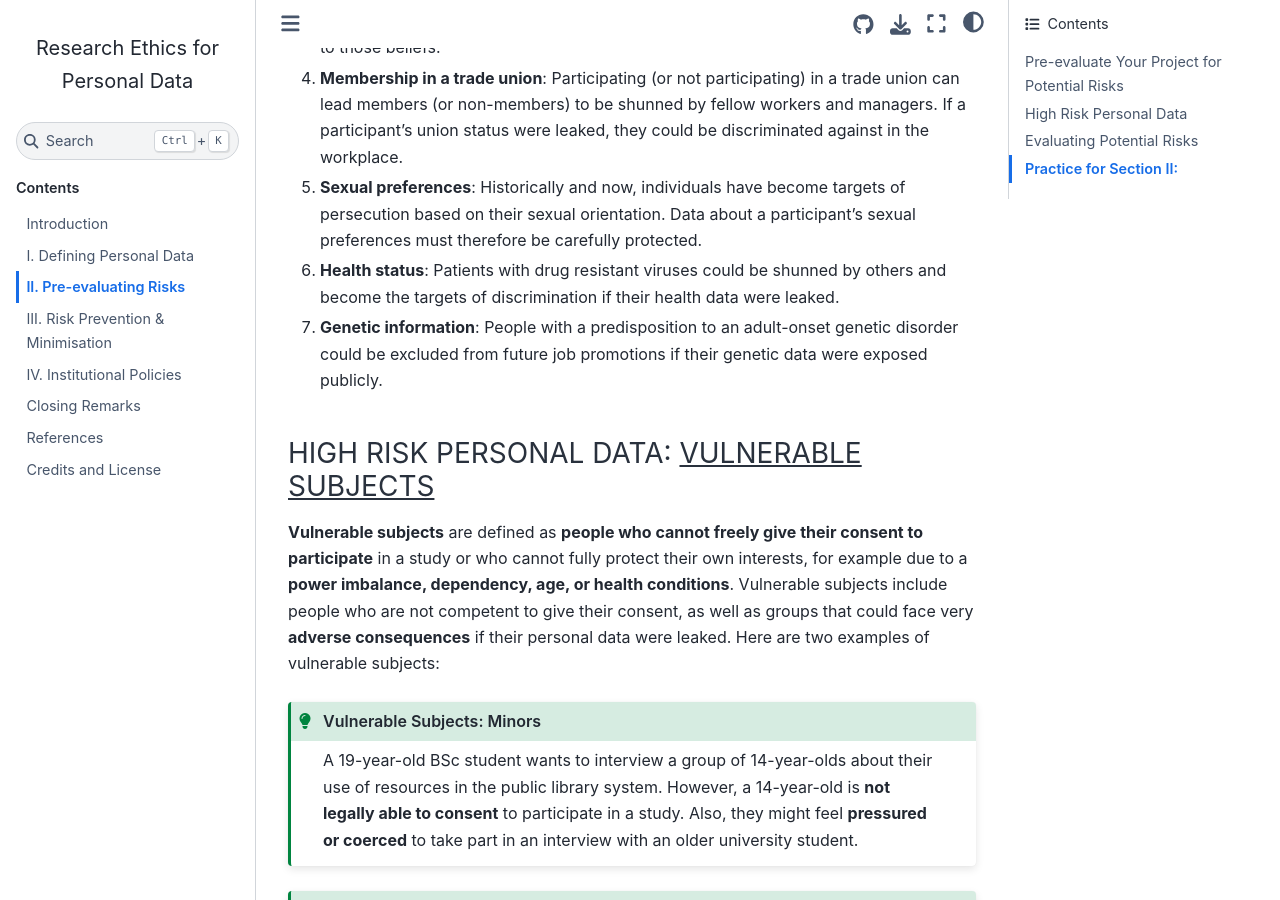
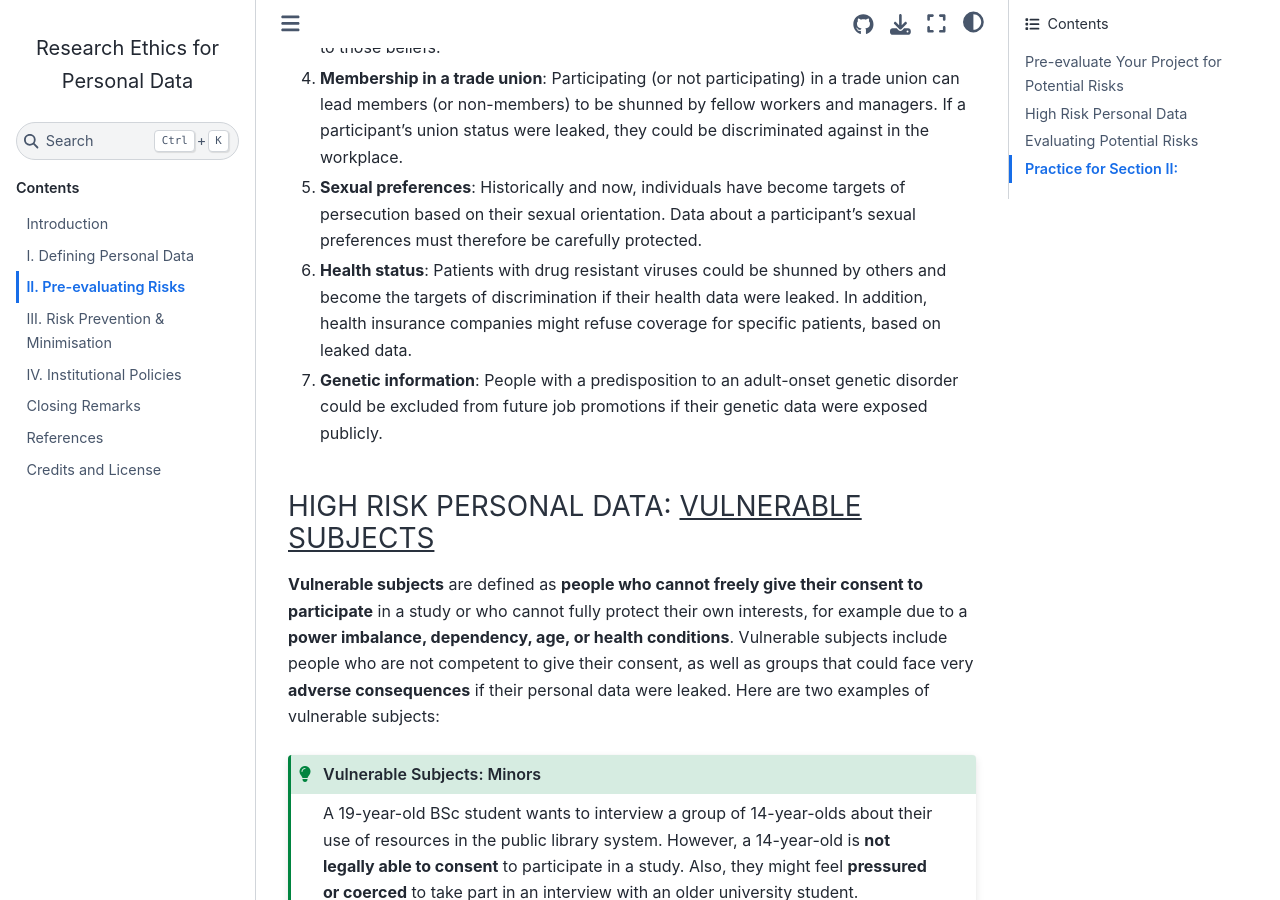
Before and after one commit to tu-delft-library/BSc_Research_Ethics_for_Personal_Data, a Jupyter Book: the page built from book/risks.md, in a window 1280 px wide and 900 px high, scrolled down 1309 px. Built offline with Jupyter Book 1.0.4 settings and Sphinx 7.4.7 and the Sphinx Book theme 1.1.4, drawn with Linux system fonts in a browser that asks for light colours; comment, search, counter and statistics services are not loaded.

Commit message:
added insurance rejection under special categories

```diff
--- a/book/risks.md
+++ b/book/risks.md
@@ -32,7 +32,7 @@ Some research projects work with personal data that are extra sensitive and ther
 
 5. **Sexual preferences**: Historically and now, individuals have become targets of persecution based on their sexual orientation. Data about a participant's sexual preferences must therefore be carefully protected.
 
-6. **Health status**: Patients with drug resistant viruses could be shunned by others and become the targets of discrimination if their health data were leaked.
+6. **Health status**: Patients with drug resistant viruses could be shunned by others and become the targets of discrimination if their health data were leaked. In addition, health insurance companies might refuse coverage for specific patients, based on leaked data.
 
 7. **Genetic information**: People with a predisposition to an adult-onset genetic disorder could be excluded from future job promotions if their genetic data were exposed publicly.
 
```
